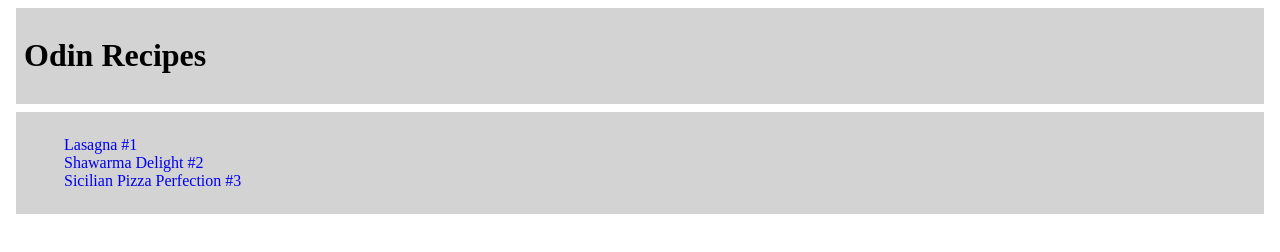
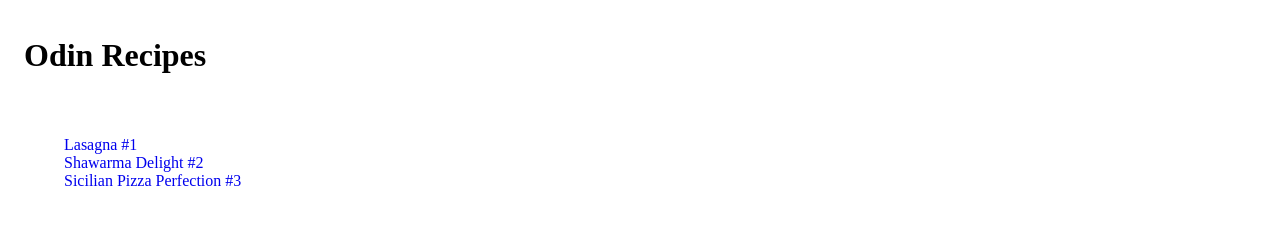
Before and after one commit to Abz1717/odin-recipes, a plain HTML site: page index.html in a window 1280 px wide. Drawn offline with Linux system fonts and the light colour scheme.

Commit message:
Removed background colors in index.html, for a cleaner design

```diff
--- a/style.css
+++ b/style.css
@@ -8,20 +8,13 @@ a{
 }
 
 .header{
-
-background-color: lightgray;
-padding: 8px;
-margin: 8px;
+    padding: 8px;
+    margin: 8px;
 }
 
 .recipes{
-
-    background-color: lightgrey;
     padding: 8px;
     margin: 8px;
     text-align: left;
 
 }
-
-body{
-}
```
